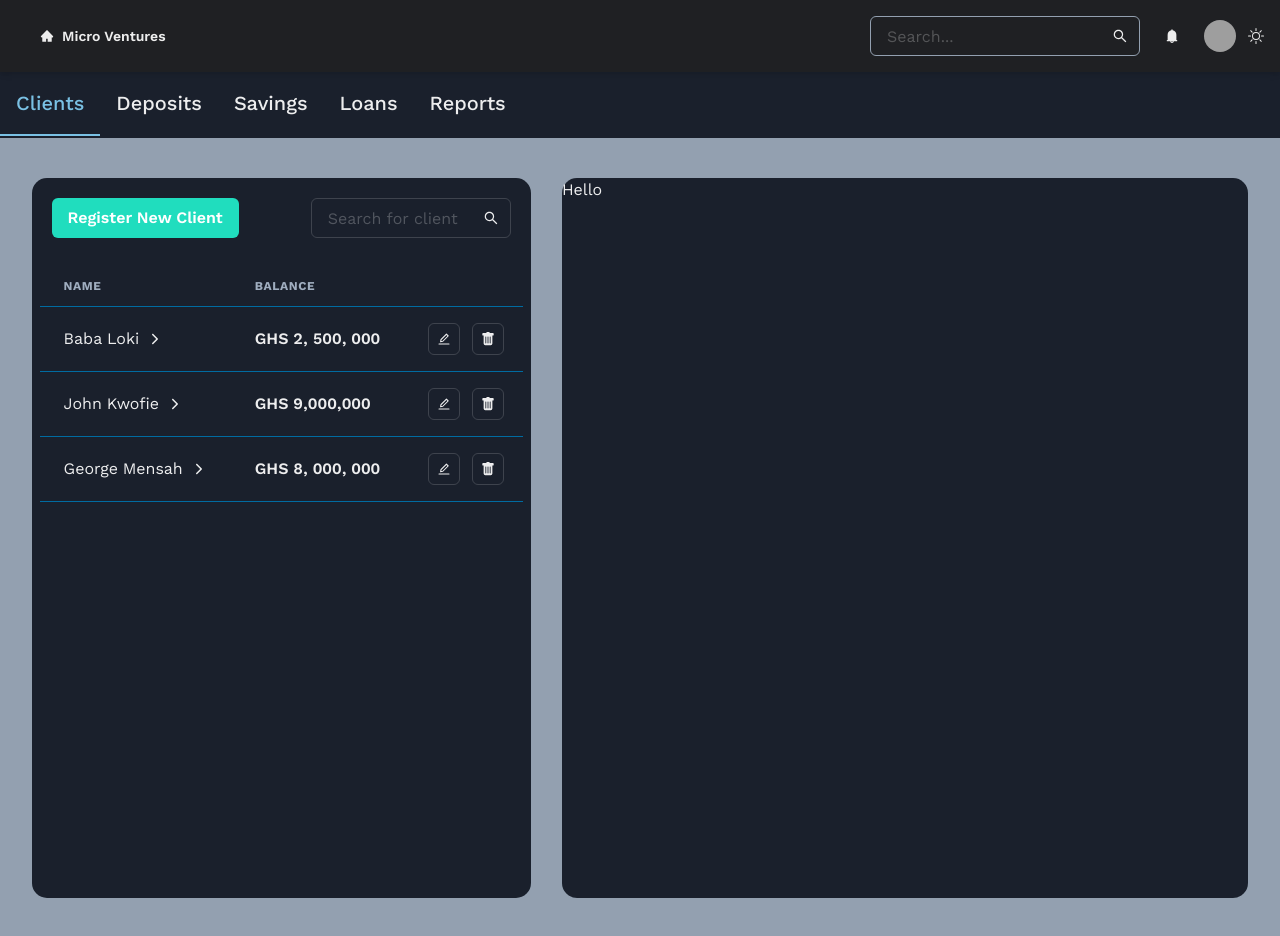
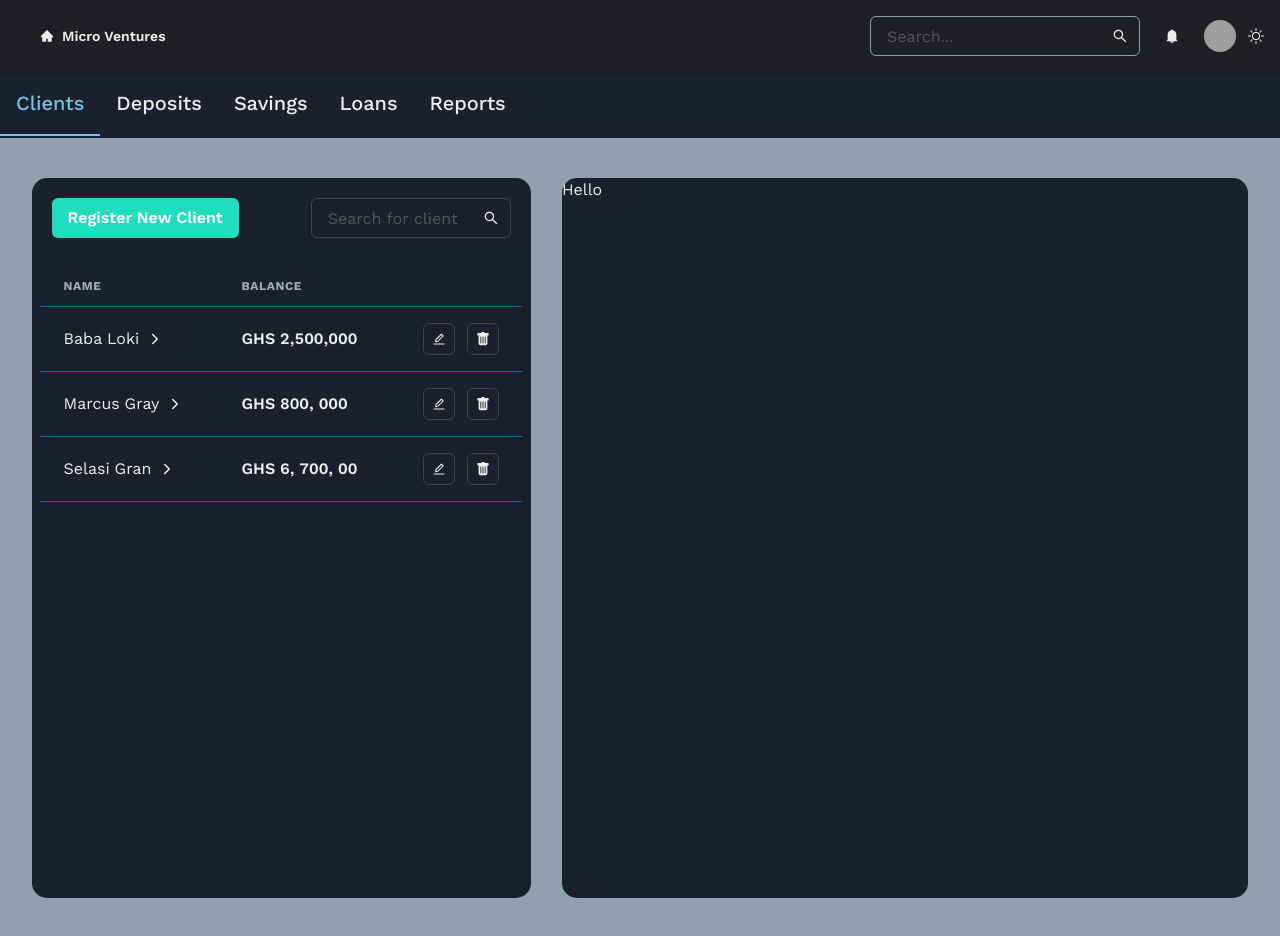
Before and after one commit to mpereannor/susu_fe, a Next.js app: page /admin in a window 1280 px wide. Built offline with nearby package versions, Linux system fonts and the light colour scheme; grey boxes are pictures that could not be loaded.

Commit message:
feat: add extra sections to row items

```diff
--- a/templates/tables/index.tsx
+++ b/templates/tables/index.tsx
@@ -11,14 +11,34 @@ import {
   IconButton,
   HStack,
   Text,
+  VStack,
 } from '@chakra-ui/react'
-import { AiOutlineEdit } from 'react-icons/ai'
+import { Fragment, useCallback, useState } from 'react'
+import { AiOutlineArrowRight, AiOutlineEdit } from 'react-icons/ai'
 import { BsFillTrashFill } from 'react-icons/bs'
-import { IoIosArrowForward } from 'react-icons/io'
+import { IoIosArrowDown, IoIosArrowForward } from 'react-icons/io'
+import useToggle from '../../hooks/useToggle'
+import { ButtonData } from '../../types/dashboard'
+
+const defaultButtons: ButtonData[] = [
+  { id: 1, name: 'Baba Loki', balance: 'GHS 2,500,000' },
+  { id: 2, name: 'Marcus Gray', balance: 'GHS 800, 000' },
+  { id: 3, name: 'Selasi Gran', balance: 'GHS 6, 700, 00' },
+]
 
 const Tables = () => {
+  // eslint-disable-next-line @typescript-eslint/no-unused-vars
+  const [value, toggle] = useToggle()
+
+  const [toggledButtonId, setToggledButtonId] = useState<number | null>(null)
+  const toggleButton = useCallback((button: ButtonData) => {
+    setToggledButtonId((prevState) =>
+      prevState === button.id ? null : button.id
+    )
+  }, [])
+
   return (
-    <TableContainer>
+    <TableContainer maxWidth={'100%'}>
       <Table variant="simple" colorScheme="telegram">
         <Thead>
           <Tr>
@@ -28,59 +48,31 @@ const Tables = () => {
           </Tr>
         </Thead>
         <Tbody>
+          {defaultButtons.map((button) => {
+            const isToggled = button.id === toggledButtonId
+            return (
+              <Fragment key={button.id}>
                 <Tr>
                   <Td
                     _hover={{
                       color: 'secondary.500',
                       cursor: 'pointer',
                     }}
+                    onClick={() => toggleButton(button)}
                   >
-              <HStack>
-                <Text>Baba Loki</Text>
+                    {isToggled ? (
+                      <HStack onClick={toggle}>
+                        <Text>{button.name}</Text>
+                        <IoIosArrowDown />
+                      </HStack>
+                    ) : (
+                      <HStack onClick={toggle}>
+                        <Text>{button.name}</Text>
                         <IoIosArrowForward />
                       </HStack>
-            </Td>
-            <Td fontWeight={'semibold'}>GHS 2, 500, 000</Td>
-            <Td
-              _hover={{
-                color: 'secondary.500',
-                cursor: 'pointer',
-              }}
-            >
-              <Flex
-                justify={{
-                  md: 'end',
-                }}
-              >
-                <ButtonGroup variant="outline" size="sm" spacing={3}>
-                  <IconButton
-                    colorScheme="gray"
-                    icon={<AiOutlineEdit />}
-                    aria-label="Edit"
-                  />
-                  <IconButton
-                    colorScheme="gray"
-                    variant="outline"
-                    icon={<BsFillTrashFill />}
-                    aria-label="Delete"
-                  />
-                </ButtonGroup>
-              </Flex>
-            </Td>
-          </Tr>
-          <Tr>
-            <Td
-              _hover={{
-                color: 'secondary.500',
-                cursor: 'pointer',
-              }}
-            >
-              <HStack>
-                <Text>John Kwofie</Text>
-                <IoIosArrowForward />
-              </HStack>
-            </Td>
-            <Td fontWeight={'semibold'}>GHS 9,000,000</Td>
+                    )}
+                  </Td>{' '}
+                  <Td fontWeight={'semibold'}>{button.balance}</Td>
                   <Td>
                     <Flex
                       justify={{
@@ -103,42 +95,56 @@ const Tables = () => {
                     </Flex>
                   </Td>
                 </Tr>
-          <Tr>
-            <Td
+                <Tr
+                  bg={'secondary.50'}
+                  display={isToggled ? 'table-row' : 'none'}
+                >
+                  <Td>
+                    <VStack w={'100%'} gap={2} align={'flex-start'}>
+                      <HStack
                         _hover={{
                           color: 'secondary.500',
                           cursor: 'pointer',
                         }}
                       >
-              {' '}
-              <HStack>
-                <Text>George Mensah</Text>
-                <IoIosArrowForward />
+                        <Text>View Profile</Text>
+                        <AiOutlineArrowRight />
                       </HStack>
-            </Td>
-            <Td fontWeight={'semibold'}>GHS 8, 000, 000</Td>
-            <Td>
-              <Flex
-                justify={{
-                  md: 'end',
+                      <HStack
+                        _hover={{
+                          color: 'secondary.500',
+                          cursor: 'pointer',
                         }}
                       >
-                <ButtonGroup variant="outline" size="sm" spacing={3}>
-                  <IconButton
-                    colorScheme="gray"
-                    icon={<AiOutlineEdit />}
-                    aria-label="Edit"
-                  />
-                  <IconButton
-                    colorScheme="gray"
-                    variant="outline"
-                    icon={<BsFillTrashFill />}
-                    aria-label="Delete"
-                  />
-                </ButtonGroup>
-              </Flex>
+                        <Text>View Deposits</Text>
+                        <AiOutlineArrowRight />
+                      </HStack>
+                      <HStack
+                        _hover={{
+                          color: 'secondary.500',
+                          cursor: 'pointer',
+                        }}
+                      >
+                        <Text>View Withdrawals</Text>
+                        <AiOutlineArrowRight />
+                      </HStack>
+                      <HStack
+                        _hover={{
+                          color: 'secondary.500',
+                          cursor: 'pointer',
+                        }}
+                      >
+                        <Text>View Savings</Text>
+                        <AiOutlineArrowRight />
+                      </HStack>
+                    </VStack>
                   </Td>
+                  <Td></Td>
+                  <Td></Td>
                 </Tr>
+              </Fragment>
+            )
+          })}
         </Tbody>
       </Table>
     </TableContainer>
--- /dev/null
+++ b/types/dashboard.ts
@@ -0,0 +1,5 @@
+export interface ButtonData {
+  id: number,
+  name: string,
+  balance: string
+}
```
Lines whose indentation alone changed are shown as unchanged.
